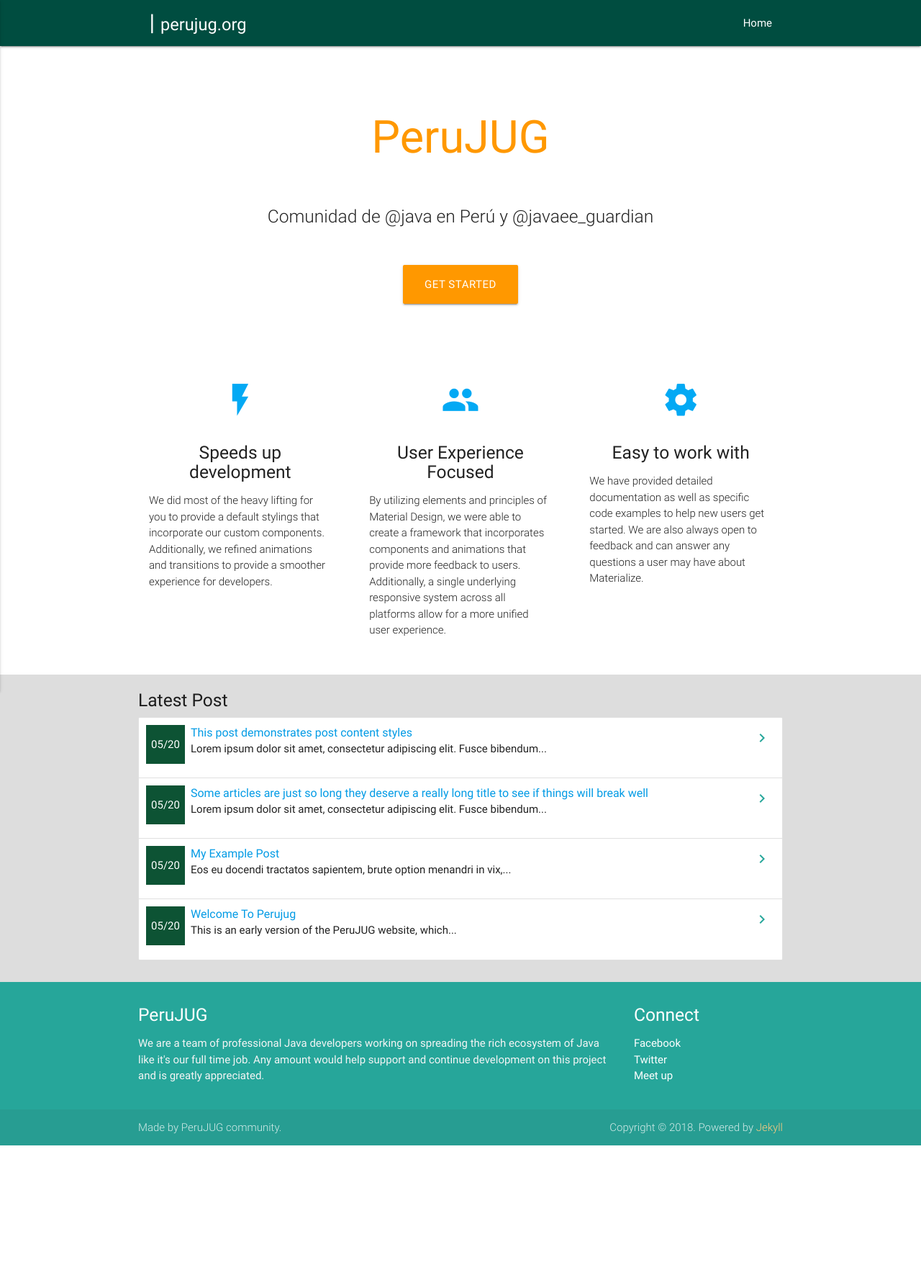
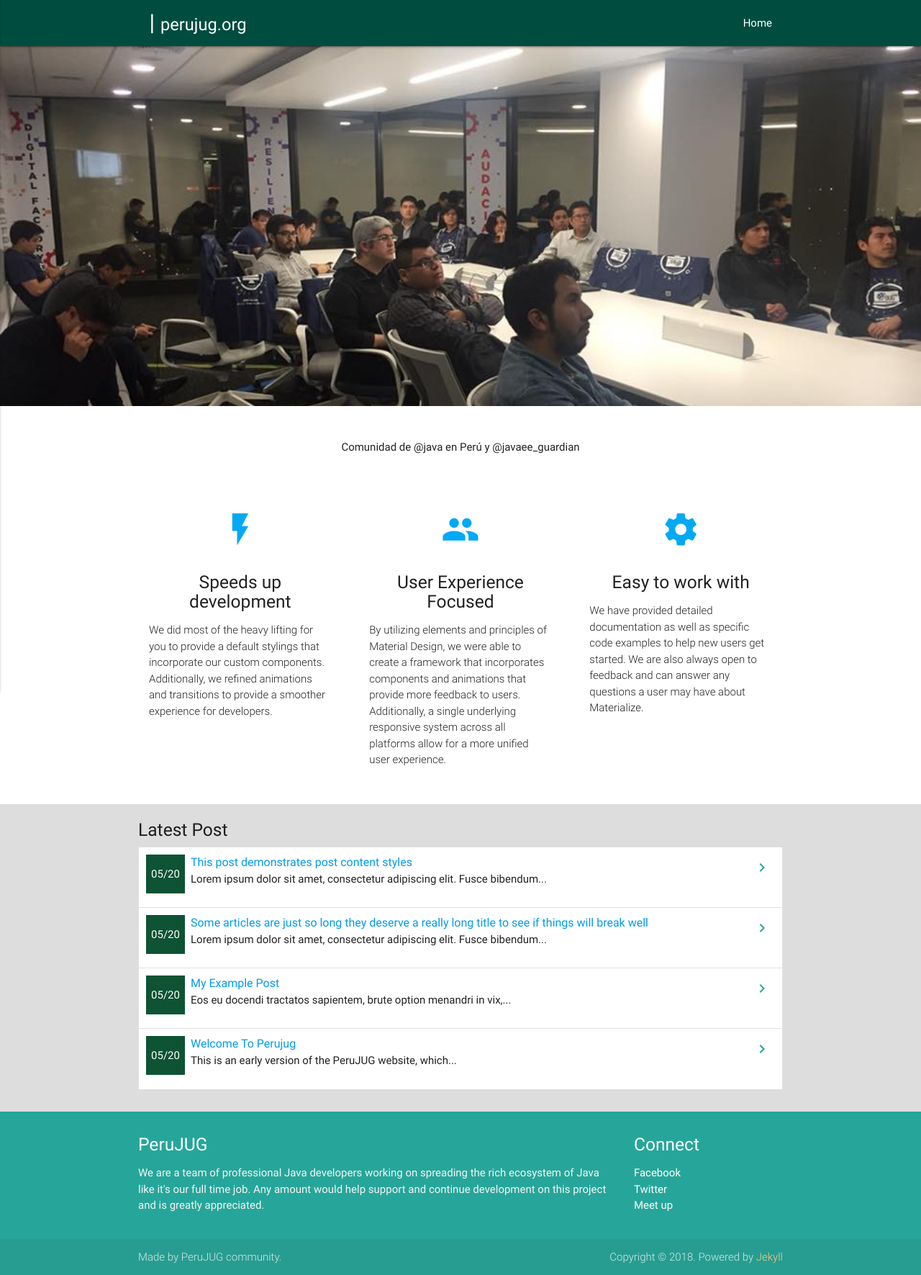
Before and after one commit to perujug/perujugwebsite, a Jekyll site: the page built from index.md, in a window 1280 px wide. Shown: the whole page at 72% size. Built offline with Jekyll 4.4.1, drawn with Linux system fonts in a browser that asks for light colours; before the commit the page ends 1591 px from its top, so only the background shows below that.

Commit message:
Adding the main photo with parallax

```diff
--- a/_layouts/home.html
+++ b/_layouts/home.html
@@ -2,20 +2,16 @@
 layout: default
 ---
 
-  <div class="section no-pad-bot" id="index-banner">
-    <div class="container">
-      <br><br>
-      <h1 class="header center orange-text">{{ site.title }}</h1>
-      <div class="row center">
-        <h5 class="header col s12 light">{{ content }}</h5>
+
+<div class="parallax-container">
+  <div class="parallax"><img src="images/vjug_perujug_1.jpg"></div>
 </div>
 
+  <div class="container">
       <div class="row center">
-        <a href="http://materializecss.com/getting-started.html" id="download-button" class="btn-large waves-effect waves-light orange">Get Started</a>
+        <p class="header col s12 light">{{ content }}</p>
       </div>
-      <br><br>
 
-    </div>
   </div>
 
 <div class="container">
@@ -25,28 +21,38 @@ layout: default
     <div class="row">
       <div class="col s12 m4">
         <div class="icon-block">
-            <h2 class="center light-blue-text"><i class="material-icons">flash_on</i></h2>
+          <h2 class="center light-blue-text">
+            <i class="material-icons">flash_on</i>
+          </h2>
           <h5 class="center">Speeds up development</h5>
 
-            <p class="light">We did most of the heavy lifting for you to provide a default stylings that incorporate our custom components. Additionally, we refined animations and transitions to provide a smoother experience for developers.</p>
+          <p class="light">We did most of the heavy lifting for you to provide a default stylings that incorporate our custom components.
+            Additionally, we refined animations and transitions to provide a smoother experience for developers.</p>
         </div>
       </div>
 
       <div class="col s12 m4">
         <div class="icon-block">
-            <h2 class="center light-blue-text"><i class="material-icons">group</i></h2>
+          <h2 class="center light-blue-text">
+            <i class="material-icons">group</i>
+          </h2>
           <h5 class="center">User Experience Focused</h5>
 
-            <p class="light">By utilizing elements and principles of Material Design, we were able to create a framework that incorporates components and animations that provide more feedback to users. Additionally, a single underlying responsive system across all platforms allow for a more unified user experience.</p>
+          <p class="light">By utilizing elements and principles of Material Design, we were able to create a framework that incorporates components
+            and animations that provide more feedback to users. Additionally, a single underlying responsive system across
+            all platforms allow for a more unified user experience.</p>
         </div>
       </div>
 
       <div class="col s12 m4">
         <div class="icon-block">
-            <h2 class="center light-blue-text"><i class="material-icons">settings</i></h2>
+          <h2 class="center light-blue-text">
+            <i class="material-icons">settings</i>
+          </h2>
           <h5 class="center">Easy to work with</h5>
 
-            <p class="light">We have provided detailed documentation as well as specific code examples to help new users get started. We are also always open to feedback and can answer any questions a user may have about Materialize.</p>
+          <p class="light">We have provided detailed documentation as well as specific code examples to help new users get started. We are
+            also always open to feedback and can answer any questions a user may have about Materialize.</p>
         </div>
       </div>
     </div>
@@ -63,11 +69,15 @@ layout: default
         <li class="collection-item avatar">
           {% assign date_format = site.minima.date_format | default: "%m/%d" %}
           <div class="date-post">{{ post.date | date: date_format }}</div>
-          <span class="title"><a class="post-link" href="{{ post.url | relative_url }}">{{ post.title | escape }}</a></span>
+          <span class="title">
+            <a class="post-link" href="{{ post.url | relative_url }}">{{ post.title | escape }}</a>
+          </span>
           <p>
             {{ post.content | truncatewords: 10 }}
           </p>
-          <a href="{{ post.url | relative_url }}" class="secondary-content"><i class="material-icons">navigate_next</i></a>
+          <a href="{{ post.url | relative_url }}" class="secondary-content">
+            <i class="material-icons">navigate_next</i>
+          </a>
         </li>
         {% endfor %}
       </ul>
--- a/_sass/main.scss
+++ b/_sass/main.scss
@@ -65,3 +65,7 @@ h1.page-title {
 p.rss-subscribe {
     margin: 0;
 }
+
+.parallax-container {
+    height: "50%";
+}
--- a/js/init.js
+++ b/js/init.js
@@ -3,6 +3,7 @@
 
     $('.button-collapse').sideNav();
     $('.carousel').carousel();
+    $('.parallax').parallax();
 
   }); // end of document ready
 })(jQuery); // end of jQuery name space
```
Lines whose indentation alone changed are shown as unchanged.
